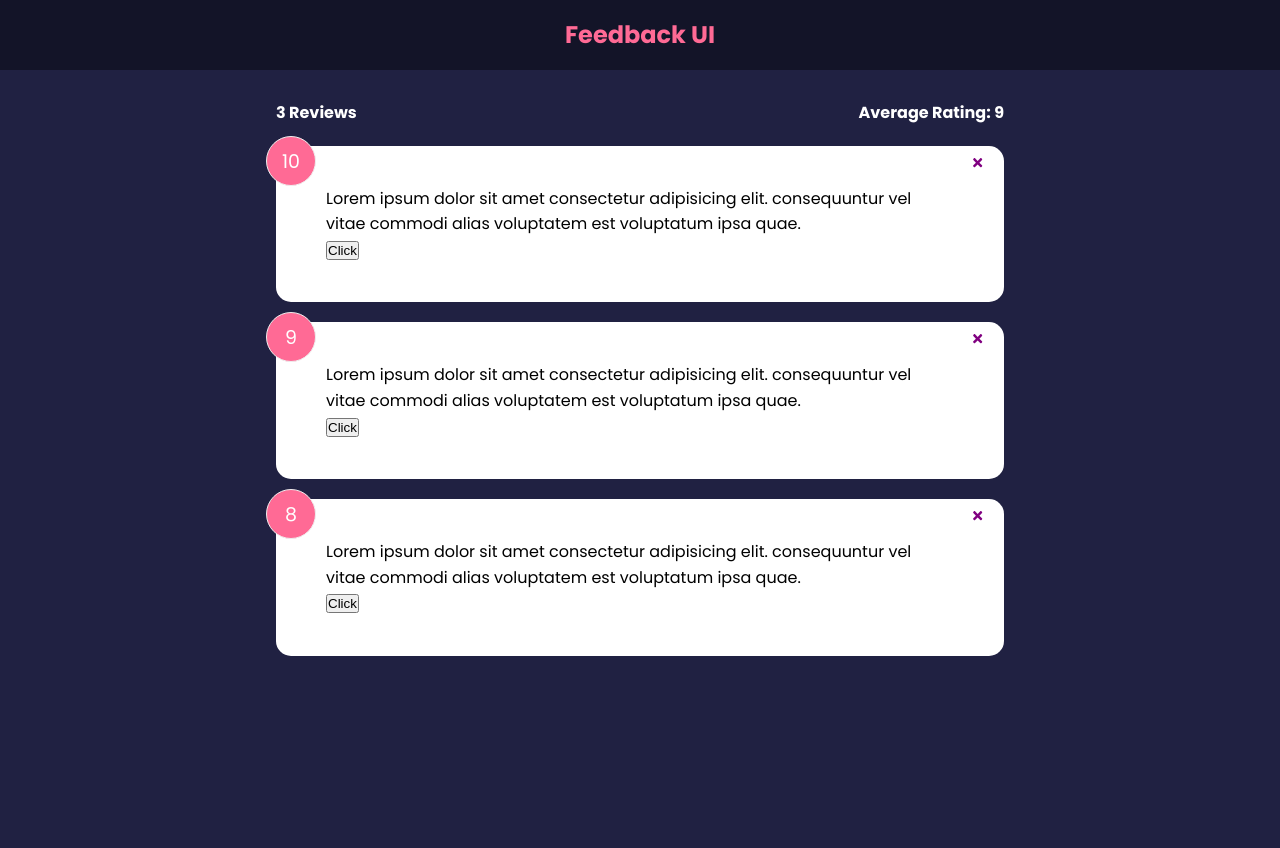
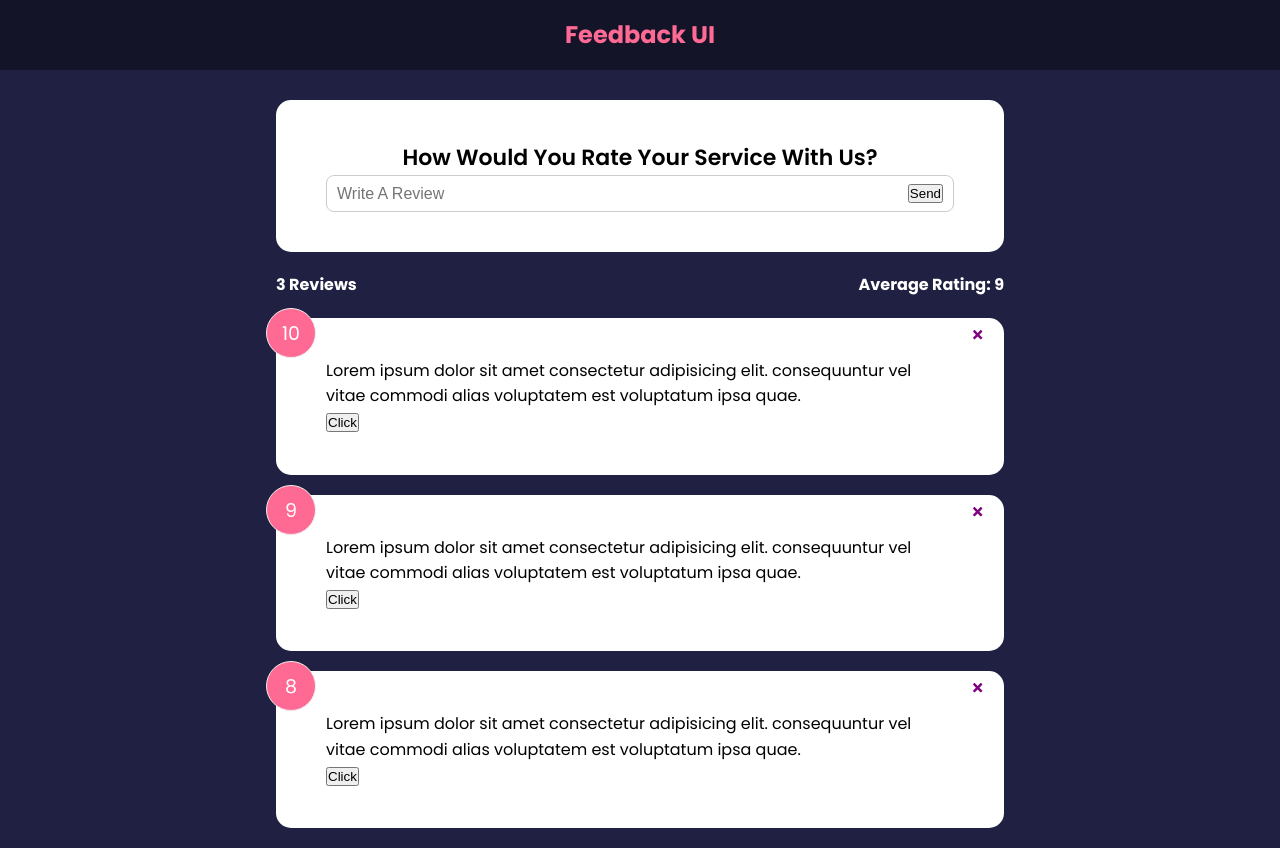
Before and after one commit to AbdElrahmanGbr/feedback-app, a React (Create React App) app: page / in a window 1280 px wide. Before the commit the page ends 800 px from the top, so only its background shows below. Built offline with nearby package versions, Linux system fonts and the light colour scheme.

Commit message:
Form Input And State

```diff
--- a/src/App.js
+++ b/src/App.js
@@ -3,6 +3,7 @@
 import FeedbackData from "./data/FeedbackData";
 import FeedbackList from "./components/FeedbackList";
 import FeedbackStats from "./components/FeedbackStats";
+import FeedbackForm from "./components/FeedbackForm";
 
 function App() {
     const [feedback, setFeedback] = useState(FeedbackData)
@@ -14,6 +15,7 @@
     return (<>
         <Header/>
         <div className={"container"}>
+            <FeedbackForm/>
             <FeedbackStats feedback={feedback}/>
             <FeedbackList feedback={feedback} handleDelete={deleteFeedback}/>
         </div>
--- /dev/null
+++ b/src/components/FeedbackForm.jsx
@@ -0,0 +1,23 @@
+import Card from "./shared/Card";
+import {useState} from "react";
+
+function FeedbackForm() {
+    const [text, setText] = useState('')
+    const handleTextChange = (e) => {
+        console.log(e.target.value);
+    }
+    return (
+        <Card>
+            <form>
+                <h2>How Would You Rate Your Service With Us?</h2>
+                {/* @Todo - Rating Selece Component  */}
+                <div className="input-group">
+                    <input onChange={handleTextChange} value={text} type="text" placeholder={"Write A Review"}/>
+                    <button type="submit">Send</button>
+                </div>
+            </form>
+        </Card>
+    );
+}
+
+export default FeedbackForm;
```
